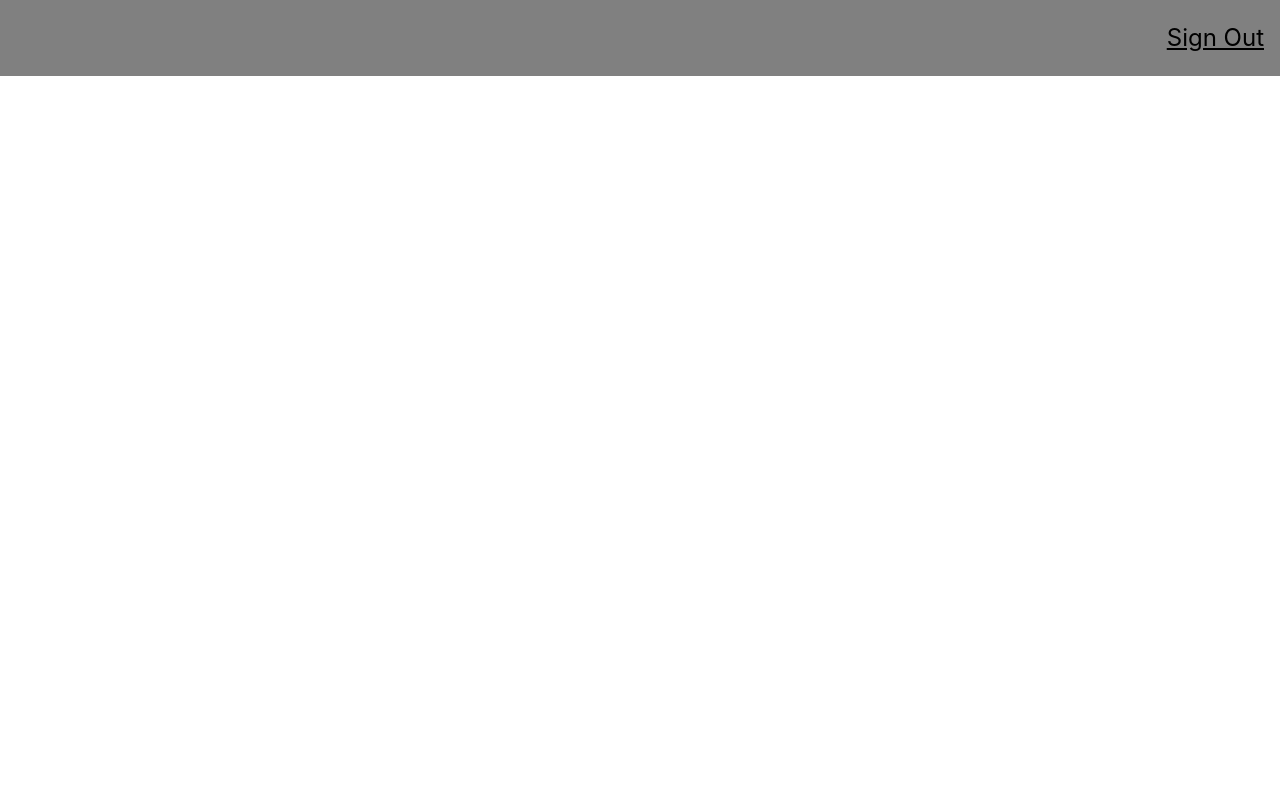
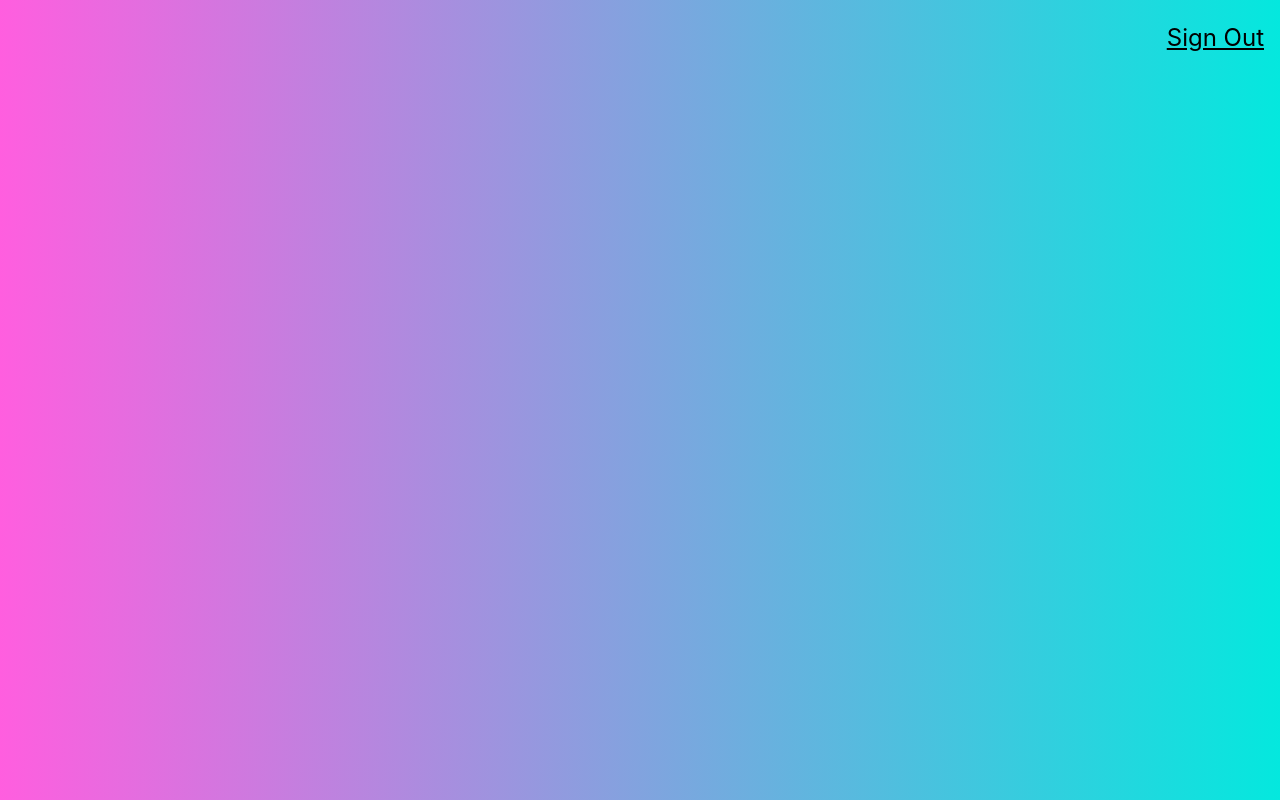
Before and after one commit to shubhamuni/smart_brain, a React (Create React App) app: page / in a window 1280 px wide. Built offline with nearby package versions, Linux system fonts and the light colour scheme.

Commit message:
updating style

```diff
--- a/src/components/Navigation/Navigation.js
+++ b/src/components/Navigation/Navigation.js
@@ -2,7 +2,7 @@
 
 const Navigation = () => {
     return (
-        <nav style={{display:"flex",justifyContent:"flex-end", backgroundColor:"gray"}}>
+        <nav style={{display:"flex",justifyContent:"flex-end"}}>
             <p className="f3 link dim black underline pr3 pointer">Sign Out</p>
         </nav>
     )
--- a/src/index.css
+++ b/src/index.css
@@ -5,6 +5,7 @@ body {
     sans-serif;
   -webkit-font-smoothing: antialiased;
   -moz-osx-font-smoothing: grayscale;
+  background: linear-gradient(89deg, #ff5edf 0%, #04E8DE 100%);
 }
 
 code {
```
